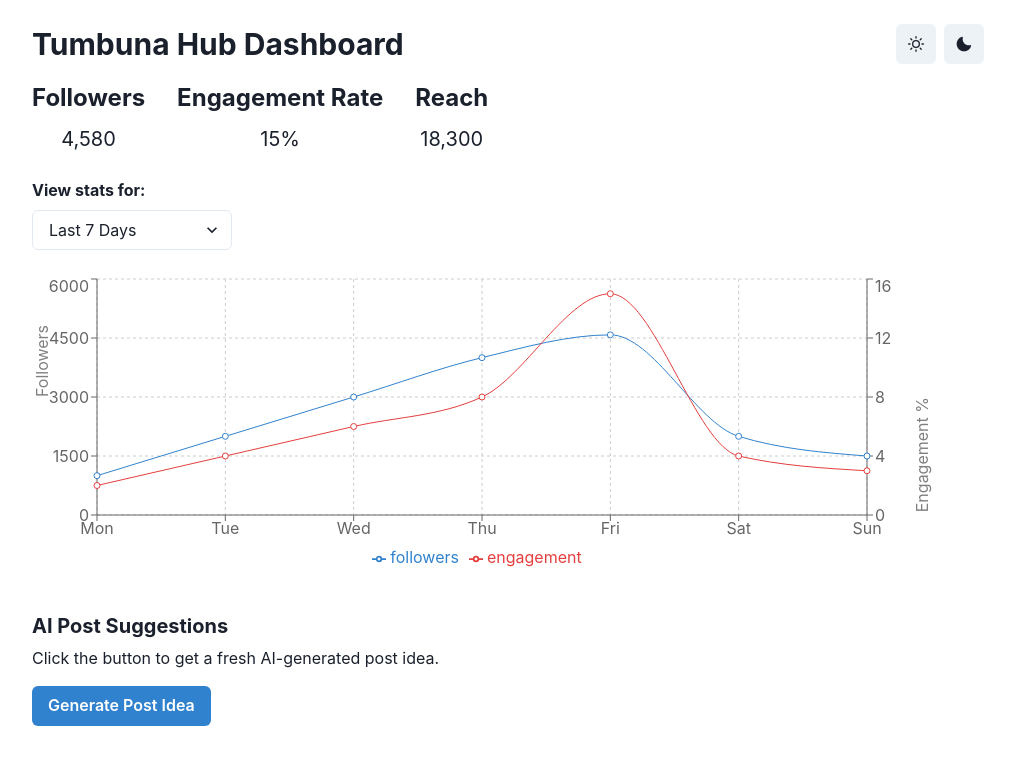
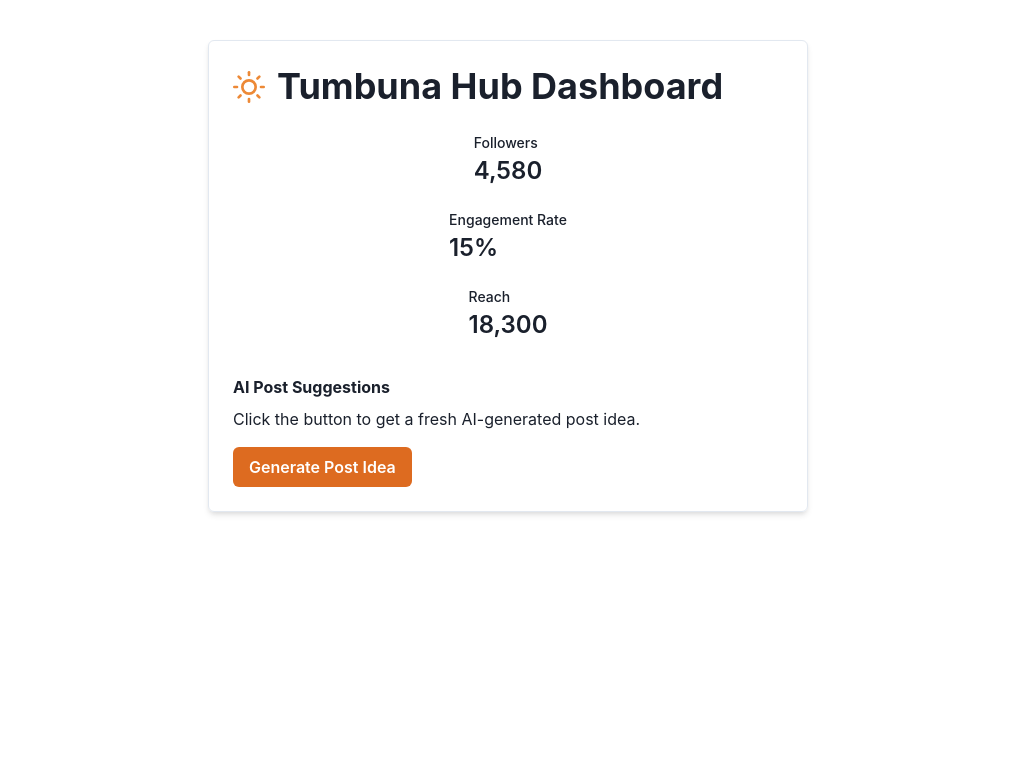
Before and after one commit to PintolDonovan6/Tumbun-Hub, a React (Create React App) app: page / in a window 1280 px wide. Shown: the top 764 px of the page, without its empty margins (132-1147 px from the left). Built offline with nearby package versions, Linux system fonts and the light colour scheme.

Commit message:
Update App.js

```diff
--- a/src/App.js
+++ b/src/App.js
@@ -5,111 +5,84 @@ import {
   Heading,
   Text,
   VStack,
+  Button,
+  Spinner,
+  useToast,
   HStack,
-  Button,
-  Select,
-  useToast,
-  IconButton,
+  Stat,
+  StatLabel,
+  StatNumber,
 } from '@chakra-ui/react';
-import { SunIcon, MoonIcon } from '@chakra-ui/icons';
-import {
-  LineChart, Line, XAxis, YAxis, CartesianGrid, Tooltip, Legend,
-} from 'recharts';
-
-const data = [
-  { name: 'Mon', followers: 1000, engagement: 2 },
-  { name: 'Tue', followers: 2000, engagement: 4 },
-  { name: 'Wed', followers: 3000, engagement: 6 },
-  { name: 'Thu', followers: 4000, engagement: 8 },
-  { name: 'Fri', followers: 4580, engagement: 15 },
-  { name: 'Sat', followers: 2000, engagement: 4 },
-  { name: 'Sun', followers: 1500, engagement: 3 },
-];
+import { SunIcon } from '@chakra-ui/icons';
 
 function App() {
+  const [loading, setLoading] = useState(false);
   const [suggestion, setSuggestion] = useState('');
   const toast = useToast();
 
-  const handleGenerate = async () => {
+  async function generateSuggestion() {
+    setLoading(true);
+    setSuggestion('');
     try {
-      const response = await fetch('/api/generate', {
+      const res = await fetch('/api/generate', {
         method: 'POST',
       });
-      const data = await response.json();
-      if (response.ok) {
-        setSuggestion(data.suggestion);
-      } else {
-        throw new Error(data.error || 'Failed to fetch');
-      }
-    } catch (err) {
+      if (!res.ok) throw new Error('API error');
+      const data = await res.json();
+      setSuggestion(data.suggestion);
+    } catch (error) {
       toast({
         title: 'Error',
-        description: 'Failed to fetch AI suggestion',
+        description: 'Failed to fetch AI suggestion. Please try again.',
         status: 'error',
-        duration: 3000,
+        duration: 4000,
         isClosable: true,
       });
     }
-  };
+    setLoading(false);
+  }
 
   return (
     <ChakraProvider>
-      <Box p={6} maxW="1000px" mx="auto">
-        <HStack justify="space-between">
-          <Heading size="lg">Tumbuna Hub Dashboard</Heading>
-          <HStack>
-            <IconButton icon={<SunIcon />} aria-label="Light" />
-            <IconButton icon={<MoonIcon />} aria-label="Dark" />
-          </HStack>
+      <Box maxW="600px" mx="auto" p={6} mt={10} borderWidth={1} borderRadius="md" boxShadow="md">
+        <HStack mb={6} spacing={3}>
+          <SunIcon boxSize={8} color="orange.400" />
+          <Heading>Tumbuna Hub Dashboard</Heading>
         </HStack>
 
-        <HStack mt={4} spacing={8}>
-          <VStack>
-            <Text fontSize="2xl" fontWeight="bold">Followers</Text>
-            <Text fontSize="xl">4,580</Text>
-          </VStack>
-          <VStack>
-            <Text fontSize="2xl" fontWeight="bold">Engagement Rate</Text>
-            <Text fontSize="xl">15%</Text>
-          </VStack>
-          <VStack>
-            <Text fontSize="2xl" fontWeight="bold">Reach</Text>
-            <Text fontSize="xl">18,300</Text>
-          </VStack>
-        </HStack>
+        <VStack spacing={5} mb={8}>
+          <Stat>
+            <StatLabel>Followers</StatLabel>
+            <StatNumber>4,580</StatNumber>
+          </Stat>
+          <Stat>
+            <StatLabel>Engagement Rate</StatLabel>
+            <StatNumber>15%</StatNumber>
+          </Stat>
+          <Stat>
+            <StatLabel>Reach</StatLabel>
+            <StatNumber>18,300</StatNumber>
+          </Stat>
+        </VStack>
 
-        <Box mt={6}>
-          <Text fontWeight="bold" mb={2}>View stats for:</Text>
-          <Select maxW="200px" defaultValue="7days">
-            <option value="7days">Last 7 Days</option>
-            <option value="14days">Last 14 Days</option>
-            <option value="30days">Last 30 Days</option>
-          </Select>
+        <Box mb={4}>
+          <Text fontWeight="bold" mb={2}>
+            AI Post Suggestions
+          </Text>
+          {loading ? (
+            <Spinner />
+          ) : suggestion ? (
+            <Text fontStyle="italic" p={3} bg="gray.100" borderRadius="md">
+              {suggestion}
+            </Text>
+          ) : (
+            <Text>Click the button to get a fresh AI-generated post idea.</Text>
+          )}
         </Box>
 
-        <Box mt={6}>
-          <LineChart width={900} height={300} data={data}>
-            <CartesianGrid strokeDasharray="3 3" />
-            <XAxis dataKey="name" />
-            <YAxis yAxisId="left" label={{ value: 'Followers', angle: -90, position: 'insideLeft' }} />
-            <YAxis yAxisId="right" orientation="right" label={{ value: 'Engagement %', angle: -90, position: 'insideRight' }} />
-            <Tooltip />
-            <Legend />
-            <Line yAxisId="left" type="monotone" dataKey="followers" stroke="#3182ce" activeDot={{ r: 8 }} />
-            <Line yAxisId="right" type="monotone" dataKey="engagement" stroke="#e53e3e" />
-          </LineChart>
-        </Box>
-
-        <Box mt={10}>
-          <Heading size="md" mb={2}>AI Post Suggestions</Heading>
-          <Text mb={4}>Click the button to get a fresh AI-generated post idea.</Text>
-          <Button colorScheme="blue" onClick={handleGenerate}>Generate Post Idea</Button>
-          {suggestion && (
-            <Box mt={4} p={4} bg="gray.100" borderRadius="md">
-              <Text>{suggestion}</Text>
-            </Box>
-          )}
-        </Box>
+        <Button colorScheme="orange" onClick={generateSuggestion} isLoading={loading}>
+          Generate Post Idea
+        </Button>
       </Box>
     </ChakraProvider>
   );
```
